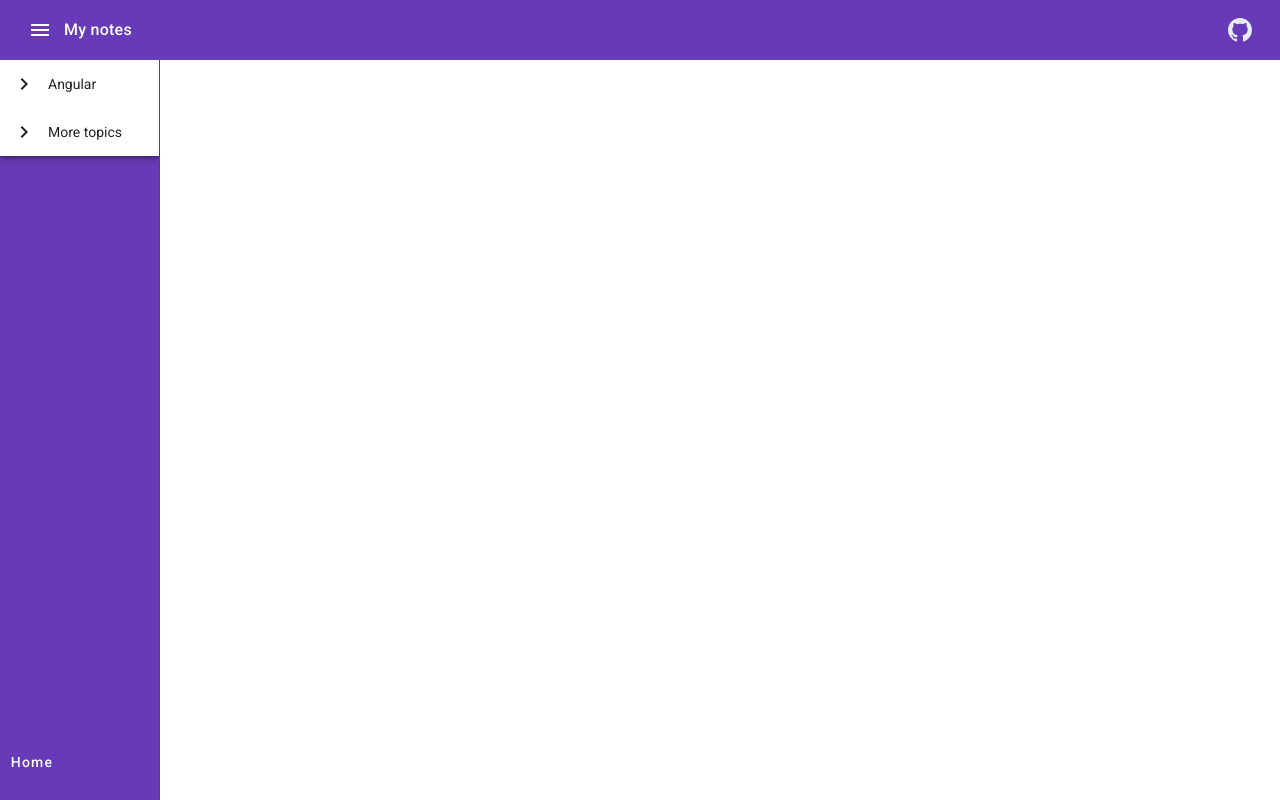
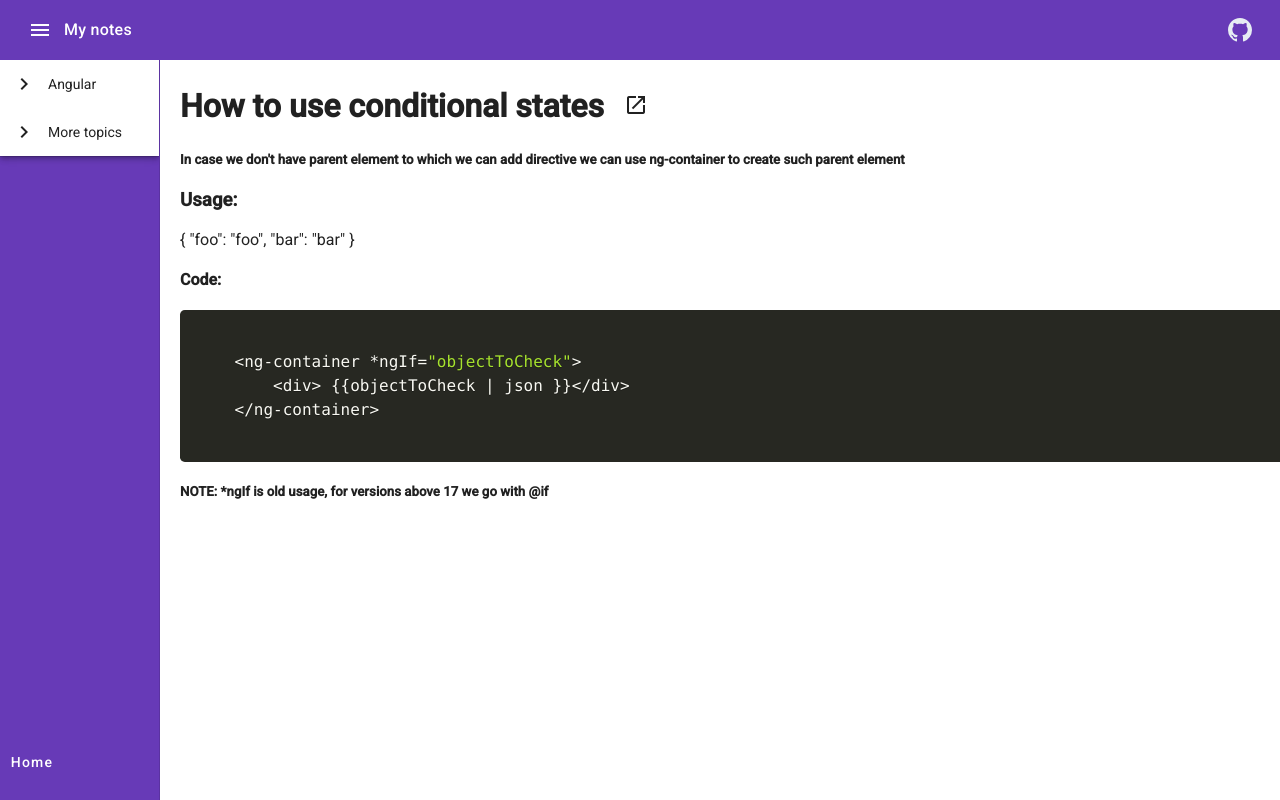
Before and after one commit to tomisko01/my-demo-platform, an Angular app: page /angular/ngContainer in a window 1280 px wide. Before the commit this address led to /. Built offline with nearby package versions, Linux system fonts and the light colour scheme.

Commit message:
topic: angular - ngContainer

```diff
--- a/src/app/app.module.ts
+++ b/src/app/app.module.ts
@@ -29,6 +29,7 @@ import { CfForChildComponent } from './components/topics/angular/control-flow/cf
 import { CfIfComponent } from './components/topics/angular/control-flow/cf-if/cf-if.component';
 import { ConditionalStylesComponent } from './components/topics/angular/conditional-styles/conditional-styles.component';
 import { CfSwitchComponent } from './components/topics/angular/control-flow/cf-switch/cf-switch.component';
+import { NgContainerComponent } from './components/topics/angular/ng-container/ng-container.component';
 
 
 const routes: Routes = [
@@ -42,6 +43,7 @@ const routes: Routes = [
   {path: 'angular/cfIf', component: CfIfComponent},
   {path: 'angular/conditionalStyles', component: ConditionalStylesComponent},
   {path: 'angular/cfSwitch', component: CfSwitchComponent},
+  {path: 'angular/ngContainer', component: NgContainerComponent},
 ]
 
 
@@ -60,7 +62,8 @@ const routes: Routes = [
     CfForChildComponent,
     CfIfComponent,
     ConditionalStylesComponent,
-    CfSwitchComponent
+    CfSwitchComponent,
+    NgContainerComponent
   ],
   imports: [
     BrowserModule,
--- /dev/null
+++ b/src/app/components/topics/angular/ng-container/ng-container.component.html
@@ -0,0 +1,24 @@
+<h1>How to use conditional states
+  <button mat-icon-button
+          (click)="openGithubLink()"
+          aria-label="Open source code">
+    <mat-icon>open_in_new</mat-icon>
+  </button>
+</h1>
+
+<h5>In case we don't have parent element to which we can add directive we can use ng-container to create such parent element</h5>
+
+<h3>Usage:</h3>
+
+<ng-container *ngIf="objectToCheck">
+  <div> {{objectToCheck | json }}</div>
+</ng-container>
+
+<h4>Code:</h4>
+<pre>
+  <code class="language-ts">
+    {{ ngContainerCode }}
+  </code>
+</pre>
+
+<h5>NOTE: *ngIf is old usage, for versions above 17 we go with &#64;if</h5>
--- /dev/null
+++ b/src/app/components/topics/angular/ng-container/ng-container.component.ts
@@ -0,0 +1,35 @@
+import {AfterViewChecked, Component} from '@angular/core';
+import {HighlightService} from "@service/HighlightService";
+
+@Component({
+  selector: 'app-ng-container',
+  templateUrl: './ng-container.component.html',
+  styleUrl: './ng-container.component.css'
+})
+export class NgContainerComponent implements AfterViewChecked {
+  githubLink: string = "https://github.com/tomisko01/my-demo-platform/blob/main/src/app/components/topics/angular/conditional-styles/conditional-styles.component.ts";
+  private highlighted: Boolean = false;
+  objectToCheck: any =
+    {
+      foo: "foo",
+      bar: "bar"
+    };
+  ngContainerCode: string =`<ng-container *ngIf="objectToCheck">
+        <div> {{objectToCheck | json }}</div>
+    </ng-container>`;
+
+  constructor(private highlightService: HighlightService
+  ) {
+  }
+
+  ngAfterViewChecked(): void {
+    if (!this.highlighted) {
+      this.highlightService.highlightAll();
+      this.highlighted = true;
+    }
+  }
+
+  openGithubLink(): void {
+    window.open(this.githubLink);
+  }
+}
--- a/src/app/constants/topic-links-constants.ts
+++ b/src/app/constants/topic-links-constants.ts
@@ -44,6 +44,10 @@ export class TopicLinksConstants {
         {
           name: 'Conditional styles',
           routerLink: '/angular/conditionalStyles'
+        },
+        {
+          name: 'Container',
+          routerLink: '/angular/ngContainer'
         }
       ]
     },
```
Also changed, not shown: src/app/components/topics/angular/conditional-styles/conditional-styles.component.html (+16 -16 lines), src/app/components/topics/angular/ng-container/ng-container.component.css (added), 1 other file (tests, documents, lock files or other folders).
